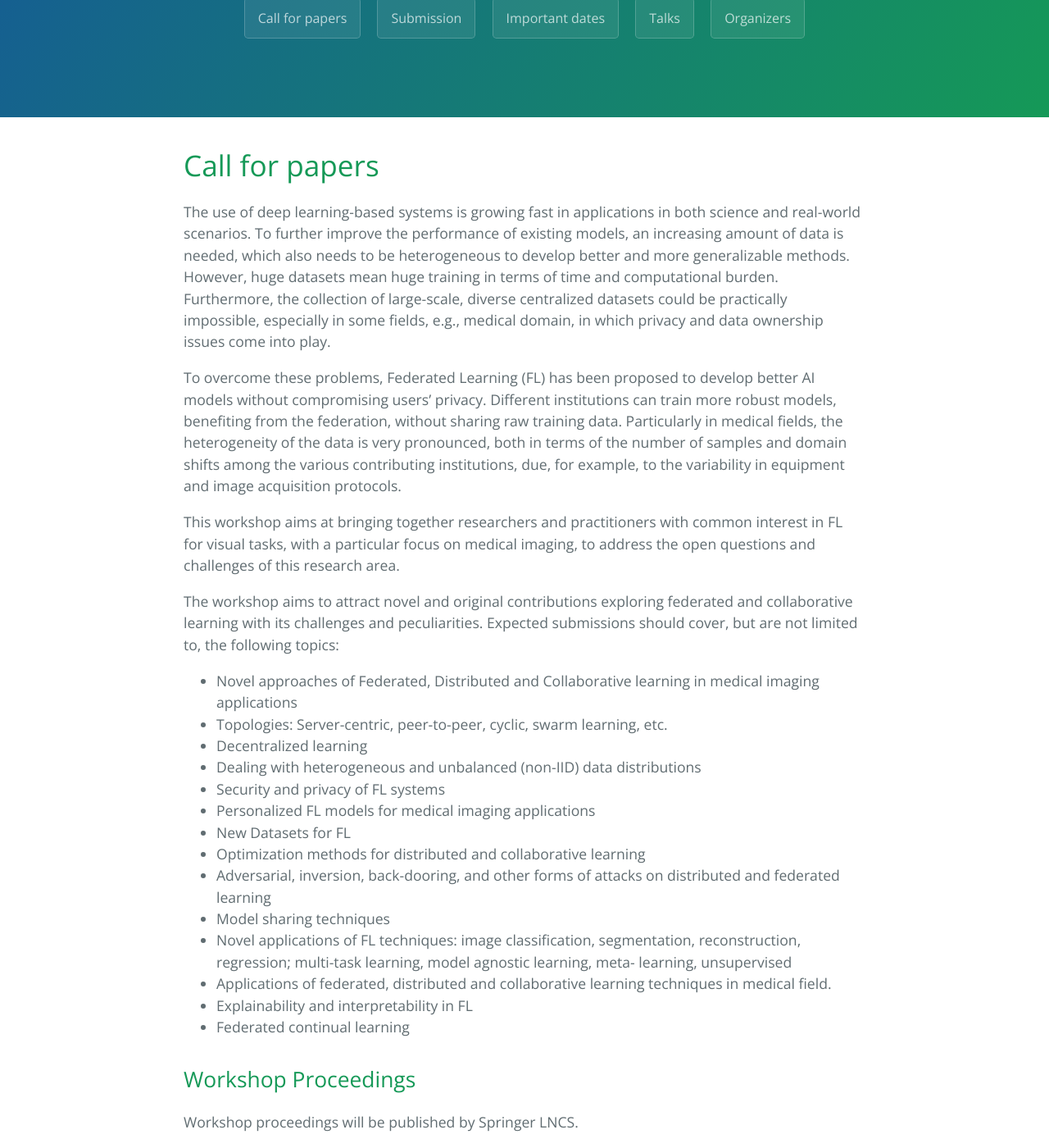
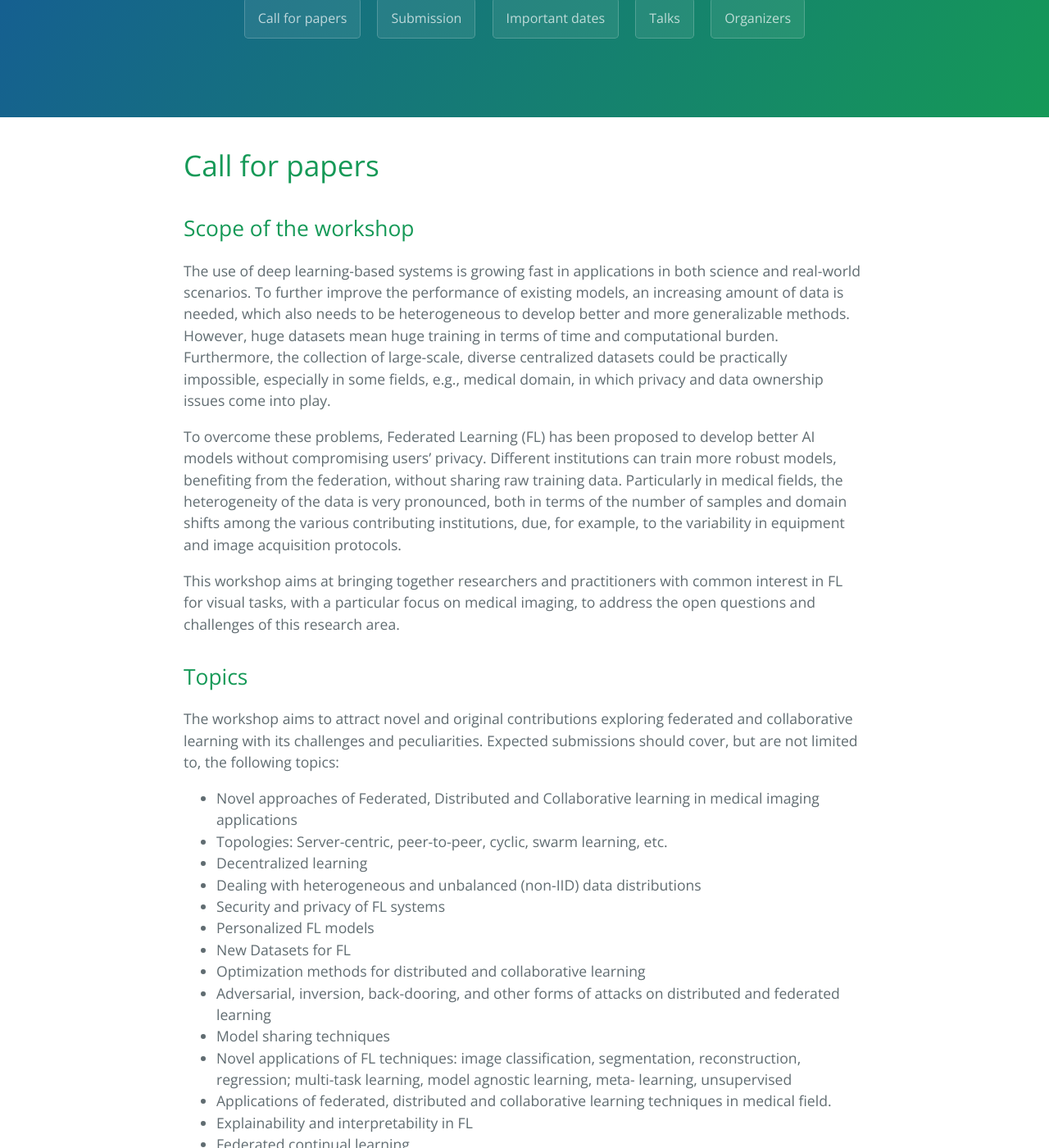
Before and after one commit to fedmedw/fedmedw.github.io, a Jekyll site: the page built from index.md, in a window 1280 px wide and 1400 px high, scrolled down 354 px. Shown: the whole window at 82% size. Built offline with Jekyll 4.4.1, drawn with Linux system fonts in a browser that asks for light colours; our own code applies the rules of GitHub Pages for plain Markdown files.

Commit message:
Added sections to CFP

```diff
--- a/index.md
+++ b/index.md
@@ -3,6 +3,8 @@ layout: default
 ---
 
 # Call for papers
+
+## Scope of the workshop
 
 The use of deep learning-based systems is growing fast in applications in both science
 and real-world scenarios. To further improve the performance of existing models, an
@@ -25,6 +27,8 @@ This workshop aims at bringing together researchers and practitioners with commo
 interest in FL for visual tasks, with a particular focus on medical imaging, to address
 the open questions and challenges of this research area.
 
+## Topics
+
 The workshop aims to attract novel and original contributions exploring federated and
 collaborative learning with its challenges and peculiarities.
 Expected submissions should cover, but are not limited to, the following topics:
@@ -34,7 +38,7 @@ medical imaging applications
 * Decentralized learning
 * Dealing with heterogeneous and unbalanced (non-IID) data distributions
 * Security and privacy of FL systems
-* Personalized FL models for medical imaging applications
+* Personalized FL models
 * New Datasets for FL
 * Optimization methods for distributed and collaborative learning
 * Adversarial, inversion, back-dooring, and other forms of attacks on distributed
```
Also changed, not shown: other parts of index.md (+1 -0 lines).
